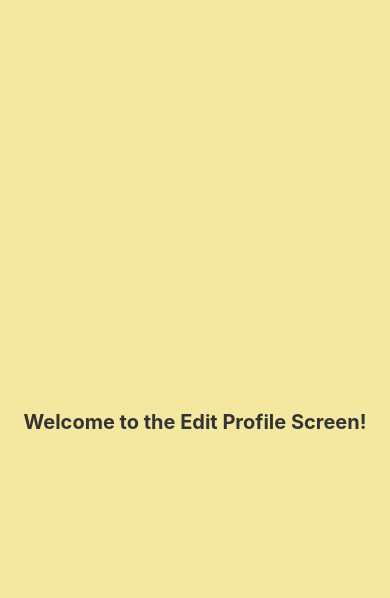
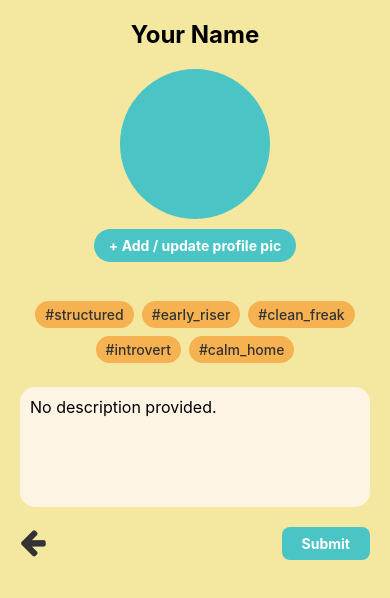
Before and after one commit to Techgirl2/BananaBunks, a React Native app: screen /EditProfile in a window 390 px wide. Shown: the top 598 px of the page. Built offline with nearby package versions, Linux system fonts and the light colour scheme.

Commit message:
chore: removed local state, used global profile context

```diff
--- /dev/null
+++ b/src/context/ProfileContext.tsx
@@ -0,0 +1,73 @@
+import React, { createContext, useContext, useState } from 'react';
+
+// maintains profile state across pages
+
+type ProfileType = {
+  fullName: string;
+  email: string;
+  profilePicture: string;
+  preferences: {
+    scheduleRegularity: number;
+    sleepSchedule: number;
+    cleanliness: number;
+    socialLevel: number;
+    noiseLevel: number;
+  };
+  rules: {
+    noPets: boolean;
+    noRoommates: boolean;
+    noOvernightGuests: boolean;
+  };
+  personalityTraits: string[];
+  description: string;
+  swipes: {
+    right: string[];
+    left: string[];
+  };
+  matches: string[];
+};
+
+const defaultProfile: ProfileType = {
+  fullName: '',
+  email: '',
+  profilePicture: '',
+  preferences: {
+    scheduleRegularity: 0,
+    sleepSchedule: 0,
+    cleanliness: 0,
+    socialLevel: 0,
+    noiseLevel: 0,
+  },
+  rules: {
+    noPets: false,
+    noRoommates: false,
+    noOvernightGuests: false,
+  },
+  personalityTraits: [],
+  description: '',
+  swipes: {
+    right: [],
+    left: [],
+  },
+  matches: [],
+};
+
+const ProfileContext = createContext<{
+  profile: ProfileType;
+  setProfile: React.Dispatch<React.SetStateAction<ProfileType>>;
+}>({
+  profile: defaultProfile,
+  setProfile: () => {},
+});
+
+export const ProfileProvider = ({ children }: { children: React.ReactNode }) => {
+  const [profile, setProfile] = useState<ProfileType>(defaultProfile);
+
+  return (
+    <ProfileContext.Provider value={{ profile, setProfile }}>
+      {children}
+    </ProfileContext.Provider>
+  );
+};
+
+export const useProfile = () => useContext(ProfileContext);
--- a/src/navigation/AppNavigator.tsx
+++ b/src/navigation/AppNavigator.tsx
@@ -5,6 +5,8 @@ import SignUpScreen from '../screens/SignUpScreen';
 import SliderScreen from '../screens/SliderScreen';
 import CheckboxScreen from '../screens/CheckboxScreen';
 import EditProfileScreen from '../screens/EditProfileScreen';
+import { ProfileProvider } from '../context/ProfileContext';
+
 
 export type RootStackParamList = {
   Login: undefined;
@@ -19,6 +21,7 @@ const Stack = createNativeStackNavigator<RootStackParamList>();
 
 export default function AppNavigator() {
   return (
+    <ProfileProvider>
     <NavigationContainer>
       <Stack.Navigator initialRouteName="Login">
         <Stack.Screen name="Login" component={LoginScreen} options={{ headerShown: false }} />
@@ -28,5 +31,6 @@ export default function AppNavigator() {
         <Stack.Screen name="EditProfile" component={EditProfileScreen} options={{ headerShown: false }} />
       </Stack.Navigator>
     </NavigationContainer>
+    </ProfileProvider>
   );
 }
--- a/src/screens/CheckboxScreen.tsx
+++ b/src/screens/CheckboxScreen.tsx
@@ -4,22 +4,52 @@ import CustomCheckbox from '../components/CustomCheckbox';
 import { FontAwesome } from '@expo/vector-icons';
 import { TouchableOpacity, Image } from 'react-native';
 import { useNavigation } from '@react-navigation/native';
+import { useProfile } from '../context/ProfileContext';
 
 export default function CheckboxScreen() {
-  const [checks, setChecks] = useState({
-    artistic: false,
-    outdoorsy: false,
-    bookworm: false,
-    gymRat: false,
-    gamer: false,
-    musical: false,
-  });
 
-  const [description, setDescription] = useState("");
 
-  const toggle = (key: keyof typeof checks) => {
-    setChecks((prev) => ({ ...prev, [key]: !prev[key] }));
+
+  const { profile, setProfile } = useProfile();
+
+  // const [checks, setChecks] = useState({
+  //   artistic: false,
+  //   outdoorsy: false,
+  //   bookworm: false,
+  //   gymRat: false,
+  //   gamer: false,
+  //   musical: false,
+  // });
+
+
+
+  //const [description, setDescription] = useState("");
+  const checks = profile.personalityTraits || [];
+  const description = profile.description;
+
+  const updateTraits = (trait: string) => {
+    setProfile(prev => {
+      const traits = prev.personalityTraits || [];
+      return {
+        ...prev,
+        personalityTraits: traits.includes(trait)
+          ? traits.filter(t => t !== trait)
+          : [...traits, trait],
+      };
+    });
   };
+
+  const updateDescription = (text: string) => {
+    setProfile(prev => ({
+      ...prev,
+      description: text,
+    }));
+  };
+
+
+  // const toggle = (key: keyof typeof checks) => {
+  //   setChecks((prev) => ({ ...prev, [key]: !prev[key] }));
+  // };
 
   const navigation = useNavigation();
 
@@ -29,41 +59,47 @@ export default function CheckboxScreen() {
         <Text style={styles.title}>What kind of person are you?</Text>
         <View style={styles.checkboxGroup}>
             <CustomCheckbox
-            label="artistic 🎨"
-            checked={checks.artistic}
-            onPress={() => toggle('artistic')}
+              label="artistic 🎨"
+              checked={checks.includes('artistic')}
+              onPress={() => {
+                console.log('Pressed: artistic');
+                updateTraits('artistic');
+              }}
             />
+            {/* <TouchableOpacity onPress={() => console.log('Test button works')}>
+              <Text>Test Button</Text>
+            </TouchableOpacity> */}
             <CustomCheckbox
             label="outdoorsy 🌲"
-            checked={checks.outdoorsy}
-            onPress={() => toggle('outdoorsy')}
+            checked={checks.includes('outdoorsy')}
+            onPress={() => updateTraits('outdoorsy')}
             />
             <CustomCheckbox
             label="bookworm 📖"
-            checked={checks.bookworm}
-            onPress={() => toggle('bookworm')}
+            checked={checks.includes('bookworm')}
+            onPress={() => updateTraits('bookworm')}
             />
             <CustomCheckbox
             label="gym rat 💪"
-            checked={checks.gymRat}
-            onPress={() => toggle('gymRat')}
+            checked={checks.includes('gymRat')}
+            onPress={() => updateTraits('gymRat')}
             />
             <CustomCheckbox
             label="gamer 🎮"
-            checked={checks.gamer}
-            onPress={() => toggle('gamer')}
+            checked={checks.includes('gamer')}
+            onPress={() => updateTraits('gamer')}
             />
             <CustomCheckbox
             label="musical 🎵"
-            checked={checks.musical}
-            onPress={() => toggle('musical')}
+            checked={checks.includes('musical')}
+            onPress={() => updateTraits('musical')}
             />
         </View>
         <Text style={styles.subtitle}>Add a personal description:</Text>
         <TextInput
           style={styles.textBox}
           value={description}
-          onChangeText={setDescription}
+          onChangeText={updateDescription}
           placeholder="This is your chance to write a fun introduction for yourself! You may also include any important information that you weren't able to include earlier."
           multiline
         />
--- a/src/screens/EditProfileScreen.tsx
+++ b/src/screens/EditProfileScreen.tsx
@@ -1,24 +1,172 @@
 import React from 'react';
-import { View, Text, StyleSheet } from 'react-native';
+import { View, Text, StyleSheet, TouchableOpacity, TextInput, Image } from 'react-native';
+import { FontAwesome } from '@expo/vector-icons';
+import { useNavigation } from '@react-navigation/native';
+import { useProfile } from '../context/ProfileContext';
 
 export default function EditProfileScreen() {
+  const navigation = useNavigation();
+  const { profile } = useProfile();
+
+  const getPreferenceTags = () => {
+    const tags: string[] = [];
+
+    const prefs = profile.preferences;
+
+    if (prefs.scheduleRegularity <= 33) tags.push('#structured');
+    if (prefs.scheduleRegularity >= 66) tags.push('#flexible');
+
+    if (prefs.sleepSchedule <= 33) tags.push('#early_riser');
+    if (prefs.sleepSchedule >= 66) tags.push('#night_owl');
+
+    if (prefs.cleanliness <= 33) tags.push('#clean_freak');
+    if (prefs.cleanliness >= 66) tags.push('#messy_nessy');
+
+    if (prefs.socialLevel <= 33) tags.push('#introvert');
+    if (prefs.socialLevel >= 66) tags.push('#extrovert');
+
+    if (prefs.noiseLevel <= 33) tags.push('#calm_home');
+    if (prefs.noiseLevel >= 66) tags.push('#lively_home');
+
+    // Rules
+    if (profile.rules.noPets) tags.push('#no_pets');
+    if (profile.rules.noRoommates) tags.push('#no_roommates');
+    if (profile.rules.noOvernightGuests) tags.push('#no_overnight_guests');
+
+    return tags;
+  };
+
+  const handleSubmit = () => {
+    // We'll hook this up to Firestore next!
+    console.log('Submitting profile:', profile);
+  };
+
   return (
-    <View style={styles.container}>
-      <Text style={styles.text}>Welcome to the Edit Profile Screen!</Text>
+    <View style={styles.main}>
+      <Text style={styles.title}>{profile.fullName || 'Your Name'}</Text>
+
+      <View style={styles.profilePicPlaceholder}>
+        {/* Placeholder profile picture */}
+      </View>
+
+      <TouchableOpacity style={styles.uploadButton}>
+        <Text style={styles.uploadButtonText}>+ Add / update profile pic</Text>
+      </TouchableOpacity>
+
+      {/* Personality emojis */}
+      <Text style={styles.emojis}>
+        {profile.personalityTraits?.map((trait) => {
+          const emojiMap: Record<string, string> = {
+            artistic: '🎨',
+            outdoorsy: '🌲',
+            bookworm: '📖',
+            gymRat: '💪',
+            gamer: '🎮',
+            musical: '🎵',
+          };
+          return emojiMap[trait] || '';
+        }).join(' ')}
+      </Text>
+
+      {/* Tags */}
+      <View style={styles.tagsContainer}>
+        {getPreferenceTags().map((tag) => (
+          <View key={tag} style={styles.tag}>
+            <Text style={styles.tagText}>{tag}</Text>
+          </View>
+        ))}
+      </View>
+
+      {/* Description */}
+      <TextInput
+        style={styles.textBox}
+        value={profile.description}
+        placeholder="No description provided."
+        editable={false}
+        multiline
+      />
+
+      {/* Navigation arrows and Submit */}
+      <View style={styles.arrowContainer}>
+        <TouchableOpacity onPress={() => navigation.goBack()}>
+          <FontAwesome name="arrow-left" size={30} color="#333" />
+        </TouchableOpacity>
+
+        <TouchableOpacity style={styles.submitButton} onPress={handleSubmit}>
+          <Text style={styles.submitButtonText}>Submit</Text>
+        </TouchableOpacity>
+      </View>
     </View>
   );
 }
 
 const styles = StyleSheet.create({
-  container: {
-    flex: 1,
-    backgroundColor: '#F4E8A0',
+  main: { flex: 1, backgroundColor: '#F4E8A0', padding: 20 },
+  title: { fontSize: 24, fontWeight: 'bold', textAlign: 'center', marginBottom: 20 },
+  profilePicPlaceholder: {
+    width: 150,
+    height: 150,
+    borderRadius: 75,
+    backgroundColor: '#4AC4C5',
+    alignSelf: 'center',
+    marginBottom: 10,
+  },
+  uploadButton: {
+    alignSelf: 'center',
+    backgroundColor: '#4AC4C5',
+    paddingVertical: 8,
+    paddingHorizontal: 15,
+    borderRadius: 20,
+    marginBottom: 20,
+  },
+  uploadButtonText: {
+    color: 'white',
+    fontWeight: 'bold',
+  },
+  emojis: {
+    fontSize: 20,
+    textAlign: 'center',
+    marginBottom: 15,
+  },
+  tagsContainer: {
+    flexDirection: 'row',
+    flexWrap: 'wrap',
     justifyContent: 'center',
-    alignItems: 'center',
+    marginBottom: 20,
   },
-  text: {
-    fontSize: 20,
+  tag: {
+    backgroundColor: '#F6B151',
+    borderRadius: 20,
+    paddingVertical: 5,
+    paddingHorizontal: 10,
+    margin: 4,
+  },
+  tagText: {
+    color: '#333',
+    fontWeight: '500',
+  },
+  textBox: {
+    backgroundColor: '#FDF4E3',
+    borderRadius: 15,
+    padding: 10,
+    fontSize: 16,
+    height: 120,
+    textAlignVertical: 'top',
+    marginBottom: 20,
+  },
+  arrowContainer: {
+    flexDirection: 'row',
+    justifyContent: 'space-between',
+    paddingBottom: 10,
+  },
+  submitButton: {
+    backgroundColor: '#4AC4C5',
+    paddingVertical: 8,
+    paddingHorizontal: 20,
+    borderRadius: 8,
+  },
+  submitButtonText: {
+    color: 'white',
     fontWeight: 'bold',
-    color: '#333',
   },
 });
--- a/src/screens/SignUpScreen.tsx
+++ b/src/screens/SignUpScreen.tsx
@@ -5,17 +5,34 @@ import { useNavigation } from '@react-navigation/native';
 
 import { createUserWithEmailAndPassword } from 'firebase/auth';
 import { auth } from '../config/firebase';
+import { useProfile } from '../context/ProfileContext';
 
 export default function SignUpScreen() {
 
   const [email, setEmail] = useState('');
   const [password, setPassword] = useState('');
+  const [fullName, setFullName] = useState('');
 
   const navigation = useNavigation();
 
+  const { setProfile } = useProfile();
+
   const handleSignUp = async () => {
+    if (!fullName.trim()) {
+      Alert.alert('Missing Information', 'Please enter your full name.');
+      return;
+    }
     try {
-        await createUserWithEmailAndPassword(auth, email, password);
+      const userCredential = await createUserWithEmailAndPassword(auth, email, password);
+      const user = userCredential.user;
+
+      // Update global profile context
+      setProfile(prev => ({
+        ...prev,
+        fullName,
+        email,
+      }));
+
       navigation.navigate('Slider' as never);
     } catch (error: any) {
       Alert.alert('Registration Error', error.message);
@@ -27,7 +44,12 @@ export default function SignUpScreen() {
     <View style={styles.container}>
       <Text style={styles.title}>Sign Up</Text>
 
-      <TextInput style={styles.input} placeholder="Full name" />
+      <TextInput
+        style={styles.input}
+        placeholder="Full name"
+        value={fullName}
+        onChangeText={setFullName}
+      />
 
       <TextInput
         style={styles.input}
--- a/src/screens/SliderScreen.tsx
+++ b/src/screens/SliderScreen.tsx
@@ -5,43 +5,57 @@ import { useNavigation } from '@react-navigation/native';
 import { TouchableOpacity, Image } from 'react-native';
 import { FontAwesome } from '@expo/vector-icons';
 import CustomCheckbox from '../components/CustomCheckbox';
+import { useProfile } from '../context/ProfileContext';
 
 export default function SliderScreen() {
   const navigation = useNavigation();
+  const { profile, setProfile } = useProfile();
 
-  const [noiseTolerance, setNoiseTolerance] = useState(0.5);
-  const noiseRef = useRef(noiseTolerance);
+  const updatePreference = (key: keyof typeof profile.preferences, value: number) => {
+    setProfile(prev => ({
+      ...prev,
+      preferences: { ...prev.preferences, [key]: Math.round(value * 100) },
+    }));
+  };
 
-  const [sleepSchedule, setSleepSchedule] = useState(0.5);
-  const sleepRef = useRef(sleepSchedule);
+  const updateRule = (key: keyof typeof profile.rules, value: boolean) => {
+    setProfile(prev => ({
+      ...prev,
+      rules: { ...prev.rules, [key]: value },
+    }));
+  };
 
-  const [cleanliness, setCleanliness] = useState(0.5);
-  const cleanRef = useRef(cleanliness);
-
-  const [sociability, setSociability] = useState(0.5);
-  const socialRef = useRef(sociability);
-
-  const [prefersQuiet, setPrefersQuiet] = useState(0.5);
-  const quietRef = useRef(prefersQuiet);
-
-
-  const [checks, setChecks] = useState({
-      noPets: false,
-      noRoommates: false,
-      noOvernightGuests: false,
-  });
+  // replace state hooks with profile state
+  const checks = profile.rules;
+//   const [checks, setChecks] = useState({
+//     noPets: false,
+//     noRoommates: false,
+//     noOvernightGuests: false,
+// });
 
   const toggle = (key: keyof typeof checks) => {
-    setChecks((prev) => ({ ...prev, [key]: !prev[key] }));
+    updateRule(key, !checks[key]);
   };
+// const toggle = (key: keyof typeof checks) => {
+//   setChecks((prev) => ({ ...prev, [key]: !prev[key] }));
+// };
 
-  const renderSlider = (
-    labelLeft: string,
-    labelRight: string,
-    value: number,
-    setValue: (v: number) => void,
-    refValue: React.MutableRefObject<number>
-  ) => (
+  // const [scheduleRegularity, setScheduleRegularity] = useState(0.5);
+  // const scheduleRef = useRef(scheduleRegularity);
+
+  // const [sleepSchedule, setSleepSchedule] = useState(0.5);
+  // const sleepRef = useRef(sleepSchedule);
+
+  // const [cleanliness, setCleanliness] = useState(0.5);
+  // const cleanRef = useRef(cleanliness);
+
+  // const [socialLevel, setSocialLevel] = useState(0.5);
+  // const socialRef = useRef(socialLevel);
+
+  // const [noiseLevel, setNoiseLevel] = useState(0.5);
+  // const noiseRef = useRef(noiseLevel);
+
+  const renderSlider = (labelLeft: string, labelRight: string,   stateKey: keyof typeof profile.preferences) => (
     <View style={styles.sliderGroup}>
       <View style={styles.labelsRow}>
         <Text style={styles.sideLabel}>{labelLeft}</Text>
@@ -52,9 +66,8 @@ export default function SliderScreen() {
         minimumValue={0}
         maximumValue={1}
         step={0.01}
-        value={value}
-        onValueChange={(val) => (refValue.current = val)}
-        onSlidingComplete={(val) => setValue(val)}
+        value={profile.preferences[stateKey] / 100}
+        onSlidingComplete={(val) => updatePreference(stateKey, val)}
         minimumTrackTintColor="#F6B151"
         maximumTrackTintColor="#F6B151"
         thumbTintColor="#4AC4C5"
@@ -62,17 +75,51 @@ export default function SliderScreen() {
     </View>
   );
 
+
+
+  // const renderSlider = (
+  //   labelLeft: string,
+  //   labelRight: string,
+  //   value: number,
+  //   setValue: (v: number) => void,
+  //   refValue: React.MutableRefObject<number>
+  // ) => (
+  //   <View style={styles.sliderGroup}>
+  //     <View style={styles.labelsRow}>
+  //       <Text style={styles.sideLabel}>{labelLeft}</Text>
+  //       <Text style={styles.sideLabel}>{labelRight}</Text>
+  //     </View>
+  //     <Slider
+  //       style={styles.slider}
+  //       minimumValue={0}
+  //       maximumValue={1}
+  //       step={0.01}
+  //       value={value}
+  //       onValueChange={(val) => (refValue.current = val)}
+  //       onSlidingComplete={(val) => setValue(val)}
+  //       minimumTrackTintColor="#F6B151"
+  //       maximumTrackTintColor="#F6B151"
+  //       thumbTintColor="#4AC4C5"
+  //     />
+  //   </View>
+  // );
+
   return (
     <View style={styles.mainContainer}>
       <ScrollView contentContainerStyle={styles.container}>
         <Text style={styles.title}>What kind of living preferences do you have?</Text>
 
         {/* Sliders */}
-        {renderSlider('Quiet', 'Loud', noiseTolerance, setNoiseTolerance, noiseRef)}
+        {/* {renderSlider('Structured', 'Flexible', scheduleRegularity, setScheduleRegularity, noiseRef)}
         {renderSlider('Early Riser', 'Night Owl', sleepSchedule, setSleepSchedule, sleepRef)}
         {renderSlider('Clean Freak', 'Messy Nessy', cleanliness, setCleanliness, cleanRef)}
-        {renderSlider('Introvert', 'Extrovert', sociability, setSociability, socialRef)}
-        {renderSlider('Prefers Quiet', 'Prefers Loud', prefersQuiet, setPrefersQuiet, quietRef)}
+        {renderSlider('Introvert', 'Extrovert', socialLevel, setSocialLevel, socialRef)}
+        {renderSlider('Calm Home', 'Lively Home', noiseLevel, setNoiseLevel, noiseRef)} */}
+        {renderSlider('Structured 🗓️', 'Flexible 🌈', 'scheduleRegularity')}
+        {renderSlider('Early Riser', 'Night Owl', 'sleepSchedule')}
+        {renderSlider('Clean Freak', 'Messy Nessy', 'cleanliness')}
+        {renderSlider('Introvert', 'Extrovert', 'socialLevel')}
+        {renderSlider('Calm Home 🏡', 'Lively Home 🏡', 'noiseLevel')}
 
         <View style={styles.checkboxGroup}>
             <CustomCheckbox
@@ -91,8 +138,9 @@ export default function SliderScreen() {
             onPress={() => toggle('noOvernightGuests')}
             />
         </View>
+      </ScrollView>
 
-      </ScrollView>
+
       <View style={styles.arrowContainer}>
         {/* Right Arrow */}
         <TouchableOpacity style={styles.rightArrow} onPress={() => navigation.navigate('Checkbox' as never)}>
```
Lines whose indentation alone changed are shown as unchanged.
